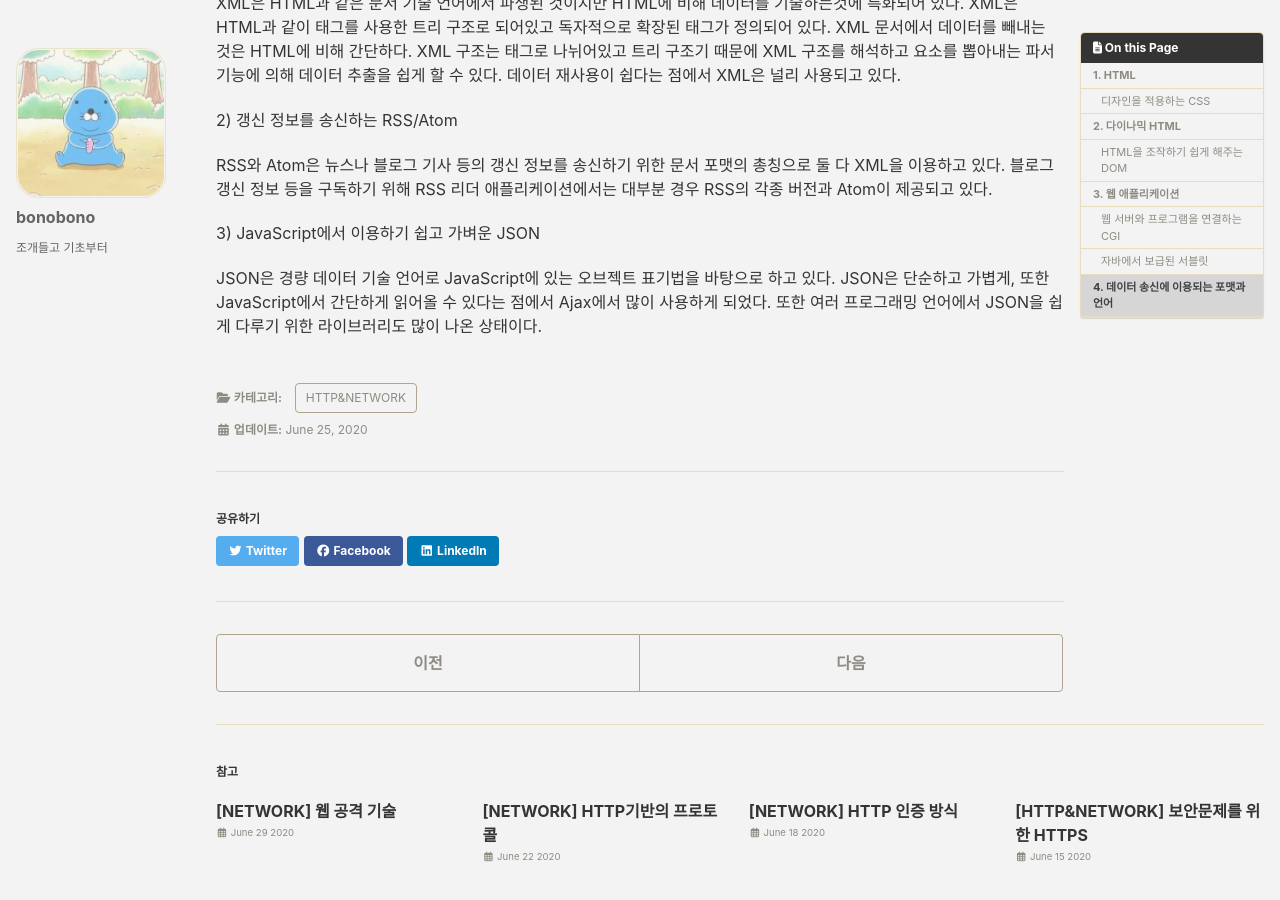
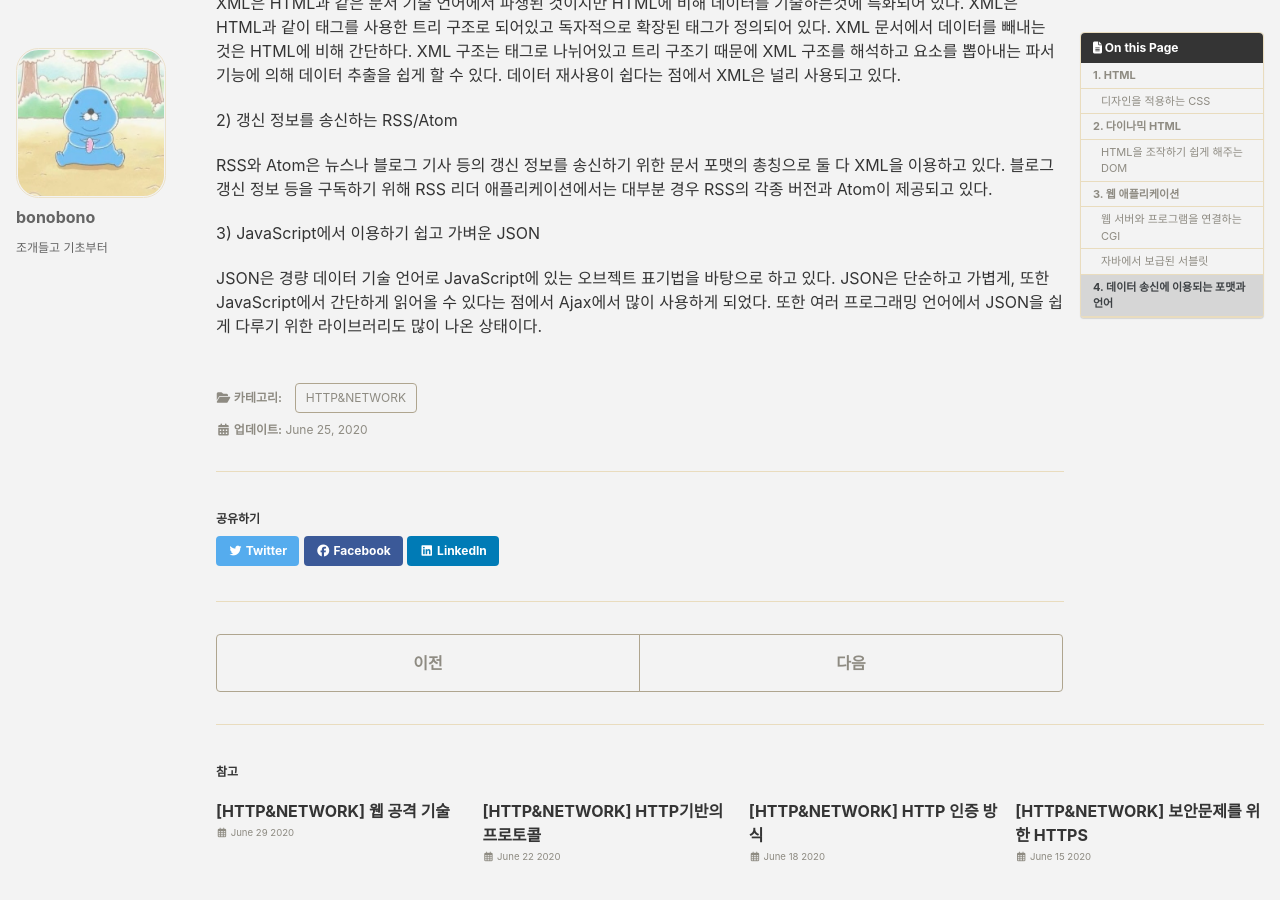
Before and after one commit to 1q1w/1q1w.github.io, a Jekyll site: the page built from _posts/Http&Network/2020-06-25-HTTP&Network_WebContents.md, in a window 1280 px wide and 900 px high, scrolled down 1575 px. Built offline with Jekyll 4.4.1, drawn with Linux system fonts in a browser that asks for light colours; cached includes are drawn as plain includes; nearby versions of some CDN libraries; some of the changed text lies outside the part shown.

Commit message:
수정분

```diff
--- a/_posts/Http&Network/2020-06-18-HTTP&Network_Cert.md
+++ b/_posts/Http&Network/2020-06-18-HTTP&Network_Cert.md
@@ -1,6 +1,6 @@
 ---
 layout: single
-title: "[NETWORK] HTTP 인증 방식"
+title: "[HTTP&NETWORK] HTTP 인증 방식"
 categories:
   - HTTP&NETWORK
 toc: true
--- a/_posts/Http&Network/2020-06-22-HTTP&Network_other_protocols.md
+++ b/_posts/Http&Network/2020-06-22-HTTP&Network_other_protocols.md
@@ -1,6 +1,6 @@
 ---
 layout: single
-title: "[NETWORK] HTTP기반의 프로토콜"
+title: "[HTTP&NETWORK] HTTP기반의 프로토콜"
 categories:
   - HTTP&NETWORK
 toc: true
--- a/_posts/Http&Network/2020-06-25-HTTP&Network_WebContents.md
+++ b/_posts/Http&Network/2020-06-25-HTTP&Network_WebContents.md
@@ -1,6 +1,6 @@
 ---
 layout: single
-title: "[NETWORK] 웹 콘텐츠에서 사용되는 기술"
+title: "[HTTP&NETWORK] 웹 콘텐츠에서 사용되는 기술"
 categories:
   - HTTP&NETWORK
 toc: true
--- a/_posts/Http&Network/2020-06-29-HTTP&Network_WebAttackSkills.md
+++ b/_posts/Http&Network/2020-06-29-HTTP&Network_WebAttackSkills.md
@@ -1,6 +1,6 @@
 ---
 layout: single
-title: "[NETWORK] 웹 공격 기술"
+title: "[HTTP&NETWORK] 웹 공격 기술"
 categories:
   - HTTP&NETWORK
 toc: true
```
